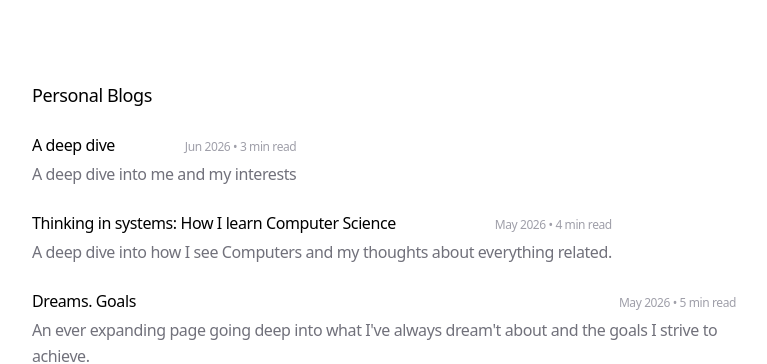
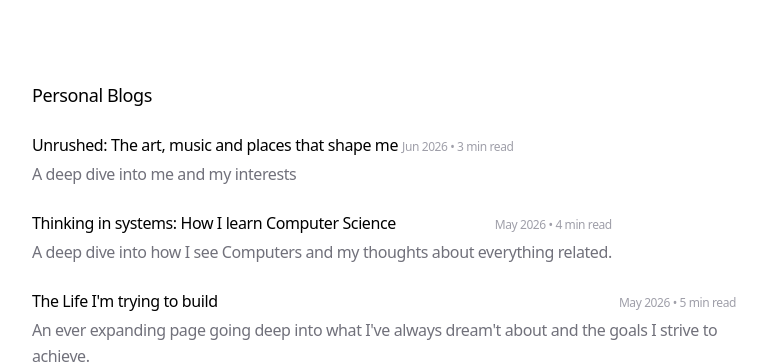
Before and after one commit to kankaniakshat185/portfolio, a Next.js app: page / in a window 1280 px wide. Shown: the part 5260-5624 px from the top of the page, without its empty margins (256-1023 px from the left). Built offline with nearby package versions, Linux system fonts and the light colour scheme; no server answers.

Commit message:
updated blog titles

```diff
--- a/app/blog/a-deep-dive-into-me/page.mdx
+++ b/app/blog/a-deep-dive-into-me/page.mdx
@@ -1,5 +1,5 @@
 export const metadata = {
-  title: 'Things I’m Into (Outside Code)',
+  title: 'Unrushed: The art, music and places that shape me',
   description:
     'A snapshot of my interests outside computer science — music, films, books and travel— with real examples and no overthinking.',
   alternates: {
@@ -13,7 +13,7 @@ export const metadata = {
   caption=""
 />
 
-# Things I’m Into (Outside Code)
+# Unrushed: The art, music and places that shape me
 
 I spend a lot of time coding, but a lot of what shapes my taste and personality comes from things completely outside computer science. Music, films, books, travel — they all sneak into how I think and what I enjoy building.
 
--- a/app/blog/my-dreams-and-goals/page.mdx
+++ b/app/blog/my-dreams-and-goals/page.mdx
@@ -1,5 +1,5 @@
 export const metadata = {
-  title: 'Dreams. Goals',
+  title: "The Life I'm trying to build",
   description:
     'A look into what I have always dreamt of and the things that drive me everyday.',
   alternates: {
--- a/app/data.ts
+++ b/app/data.ts
@@ -182,7 +182,7 @@ export const PROJECTS: Project[] = [
 
 export const BLOG_POSTS: BlogPost[] = [
   {
-    title: 'A deep dive',
+    title: 'Unrushed: The art, music and places that shape me',
     description: 'A deep dive into me and my interests',
     link: '/blog/a-deep-dive-into-me',
     uid: 'blog-1',
@@ -199,7 +199,7 @@ export const BLOG_POSTS: BlogPost[] = [
     readingTime: '4 min read',
   },
   {
-    title: 'Dreams. Goals',
+    title: "The Life I'm trying to build",
     description:
       'An ever expanding page going deep into what I\'ve always dream\'t about and the goals I strive to achieve.',
     link: '/blog/my-dreams-and-goals',
```
